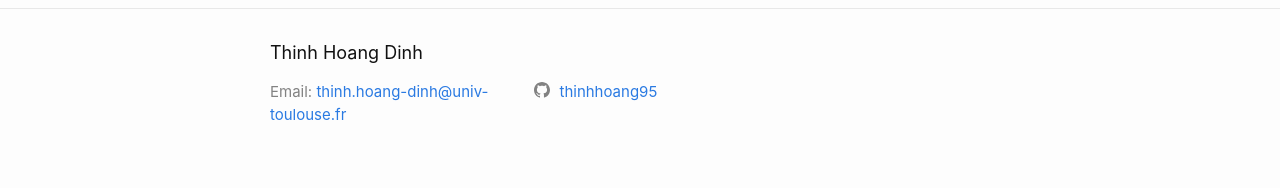
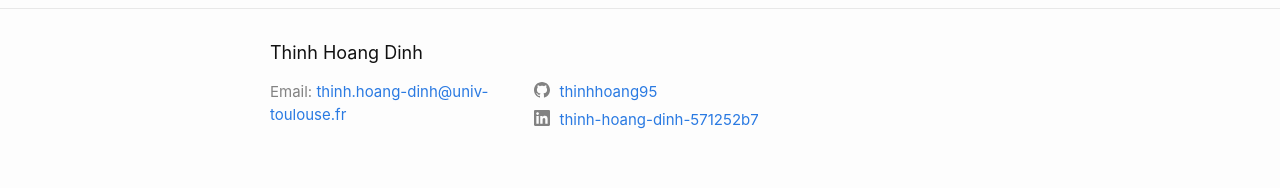
Before and after one commit to thinhhhoang95/thinhhhoang95.github.io, a Jekyll site: the page built from index.md, in a window 1280 px wide. Shown: the part 1550-1738 px from the top of the page. Built offline with Jekyll 4.4.1, drawn with Linux system fonts in a browser that asks for light colours; part of the change alters nothing that is shown.

Commit message:
Add LinkedIn

```diff
--- a/_config.yml
+++ b/_config.yml
@@ -25,6 +25,7 @@ description: >- # this means to ignore newlines until "baseurl:"
 baseurl: "" # the subpath of your site, e.g. /blog
 url: "" # the base hostname & protocol for your site, e.g. http://example.com
 github_username:  thinhhoang95
+linkedin_username:  thinh-hoang-dinh-571252b7
 domain: thinhhoang95.github.io       # if you want to force HTTPS, specify the domain without the http at the start, e.g. example.com
 url: https://thinhhoang95.github.io  # the base hostname and protocol for your site, e.g. http://example.com
 
--- a/_includes/footer.html
+++ b/_includes/footer.html
@@ -7,7 +7,7 @@
 
     <div class="footer-col-wrapper">
       <div class="footer-col footer-col-1">
-        Email: <a href="mailto:thinh.hoang-dinh@univ-toulouse.fr">thinh.hoang-dinh@univ-toulouse.fr</a>
+        <p>Email: <a href="mailto:thinh.hoang-dinh@univ-toulouse.fr">thinh.hoang-dinh@univ-toulouse.fr</a></p>
       </div>
 
       <div class="footer-col footer-col-2">
```
